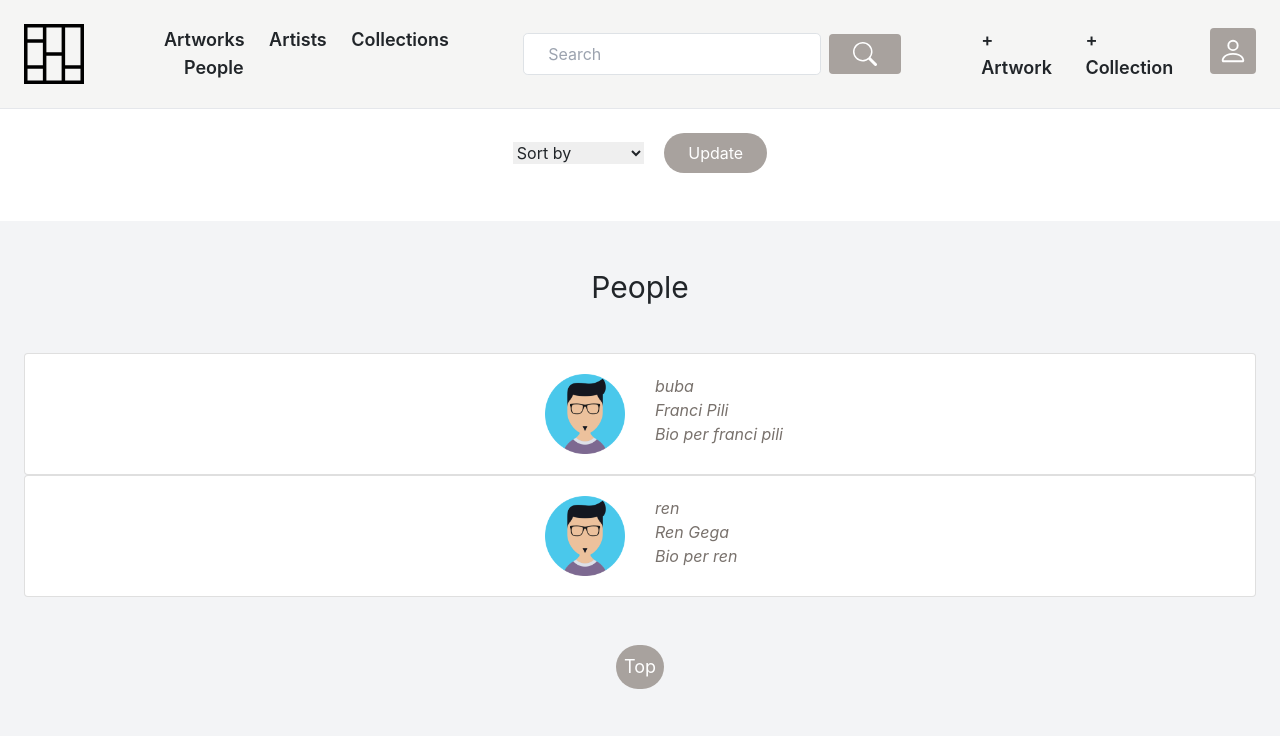
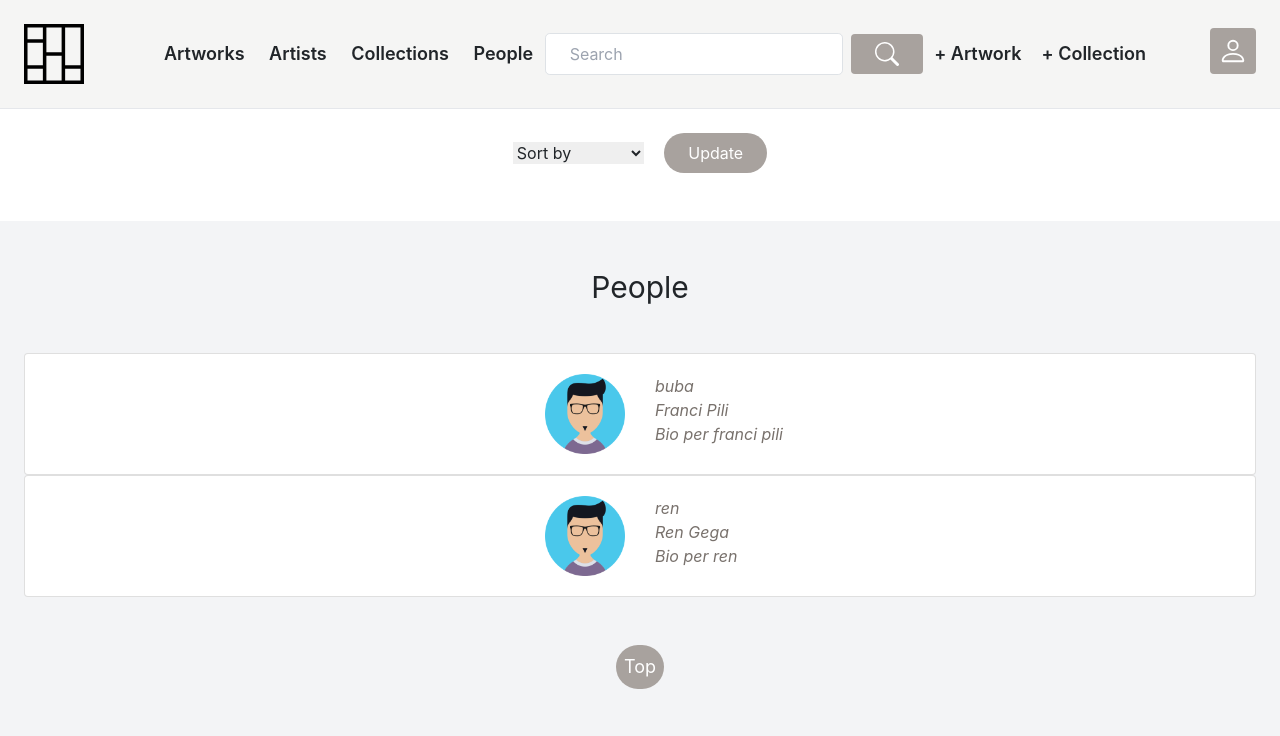
Before and after one commit to rengega/Art-Gallery, a Django app: page /accounts/all_users/ in a window 1280 px wide. Shown: the top 736 px of the page. Run offline with Django 4.2, Linux system fonts and the light colour scheme; a user stored in the database is signed in; data comes from the database, SQL or seed files in the repository; some libraries are stand-ins or nearby versions.

```diff
--- a/core/templates/core/base.html
+++ b/core/templates/core/base.html
@@ -100,7 +100,7 @@
     <div class="space-x-0 xl:space-x-6 d-flex justify-between items-center">
 
         {% if request.user.is_authenticated %}
-        <div class="d-none d-xl-flex ml-20 space-x-5">
+        <div class="d-none d-xl-flex mr-10 space-x-5">
             <a href="{% url 'artwork:new_artwork' %}" class="text-lg font-semibold hover:text-gray-500">+ Artwork</a>
             <a href="{% url 'artwork:new_collection' %}" class="text-lg font-semibold hover:text-gray-500">+ Collection</a>
         </div>
```
